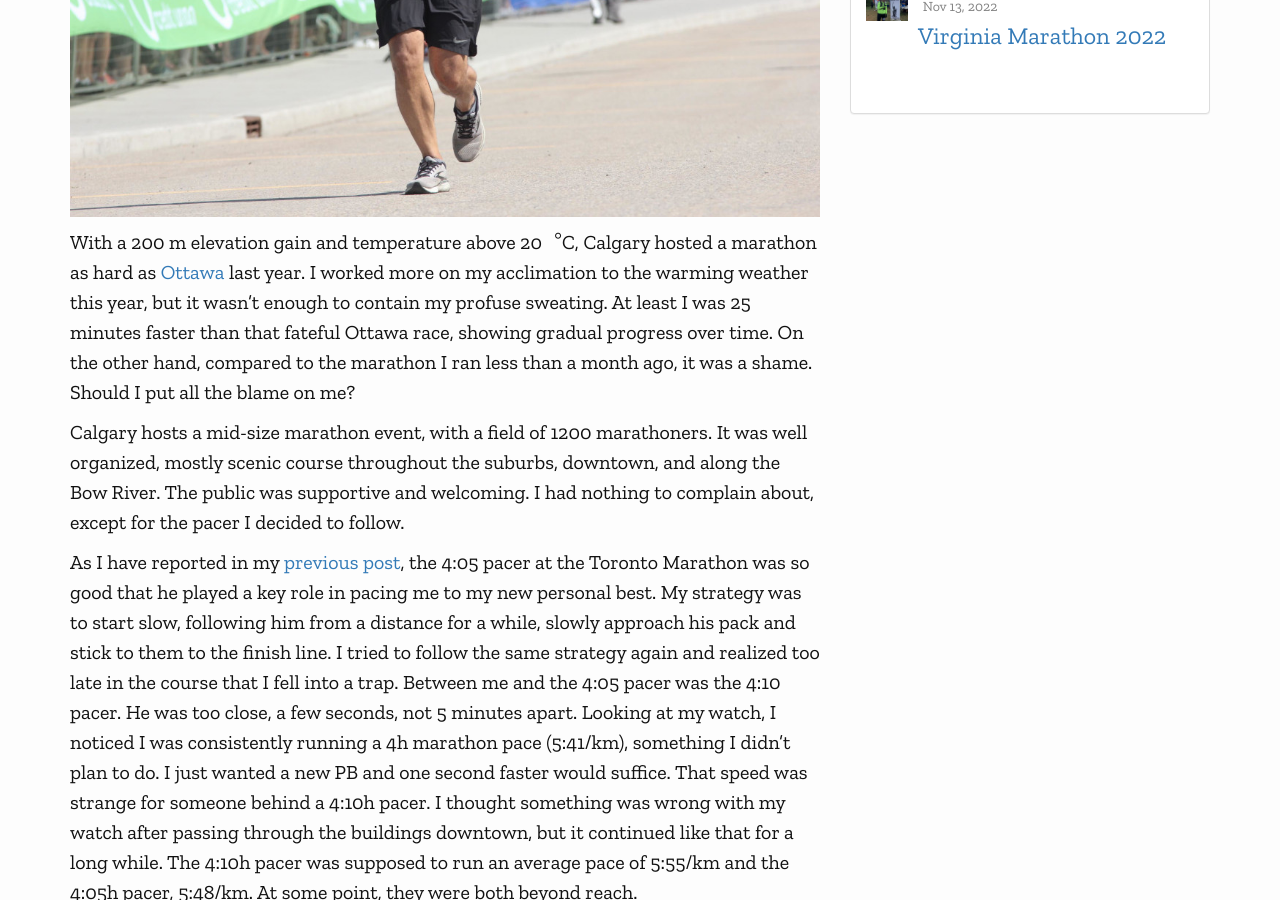
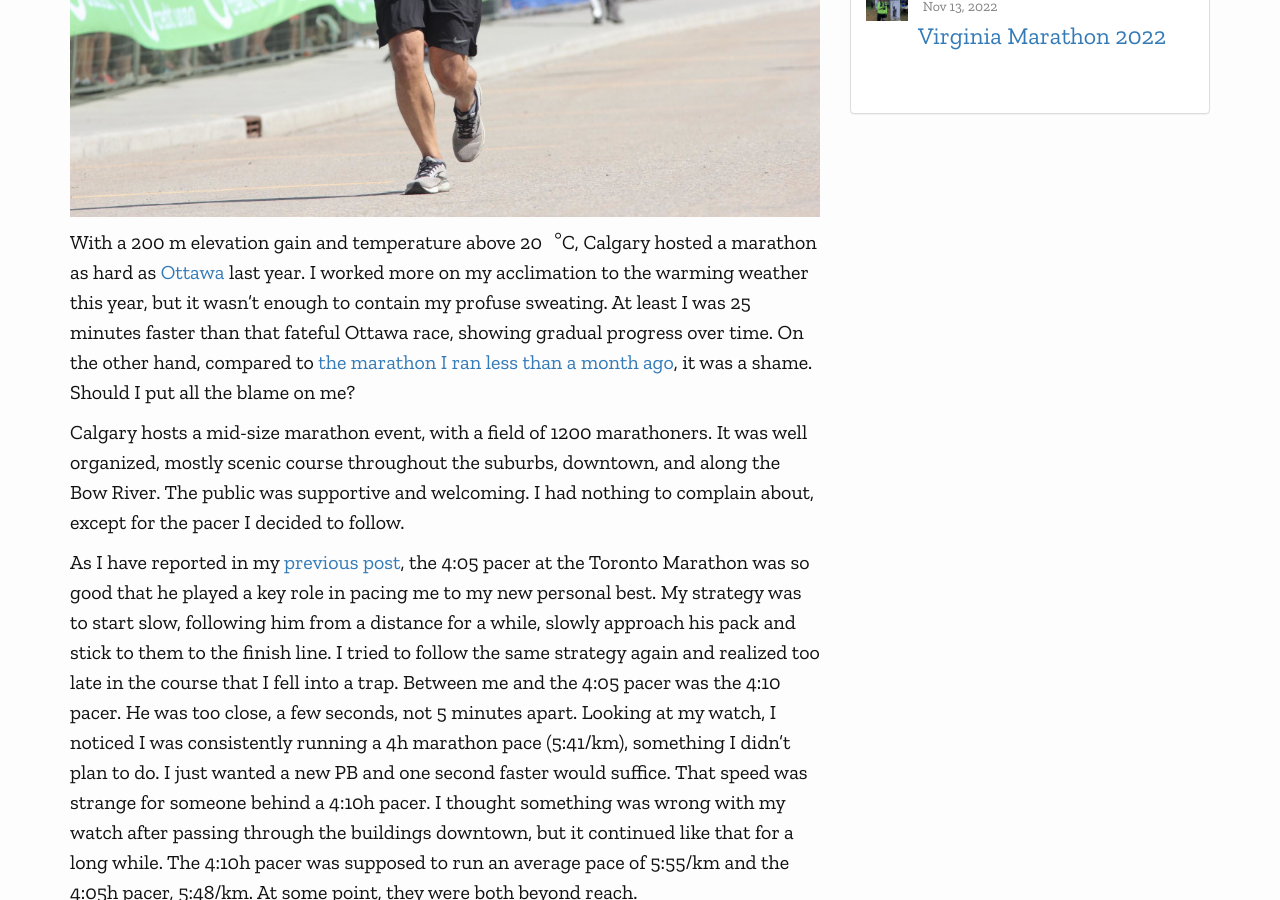
Before and after one commit to htmfilho/sports, a Jekyll site: the page built from _posts/2023-05-28-calgary-marathon.md, in a window 1280 px wide and 900 px high, scrolled down 476 px. Built offline with Jekyll 4.4.1, drawn with Linux system fonts in a browser that asks for light colours; nearby versions of some CDN libraries; some web fonts are replaced; comment, search, counter and statistics services are not loaded; some of the changed lines change nothing that is shown.

Commit message:
Added a missing link

```diff
--- a/_posts/2023-05-28-calgary-marathon.md
+++ b/_posts/2023-05-28-calgary-marathon.md
@@ -8,7 +8,7 @@ categories: running race marathon canada
 
 ![Calgary Marathon](/sports/images/posts/calgary-marathon-2023.jpg)
 
-With a 200 m elevation gain and temperature above 20︒C, Calgary hosted a marathon as hard as [Ottawa](/sports/2022/05/ottawa-marathon.html) last year. I worked more on my acclimation to the warming weather this year, but it wasn't enough to contain my profuse sweating. At least I was 25 minutes faster than that fateful Ottawa race, showing gradual progress over time. On the other hand, compared to the marathon I ran less than a month ago, it was a shame. Should I put all the blame on me?
+With a 200 m elevation gain and temperature above 20︒C, Calgary hosted a marathon as hard as [Ottawa](/sports/2022/05/ottawa-marathon.html) last year. I worked more on my acclimation to the warming weather this year, but it wasn't enough to contain my profuse sweating. At least I was 25 minutes faster than that fateful Ottawa race, showing gradual progress over time. On the other hand, compared to [the marathon I ran less than a month ago](/sports/2023/05/toronto-marathon.html), it was a shame. Should I put all the blame on me?
 
 <!-- more -->
 
```
